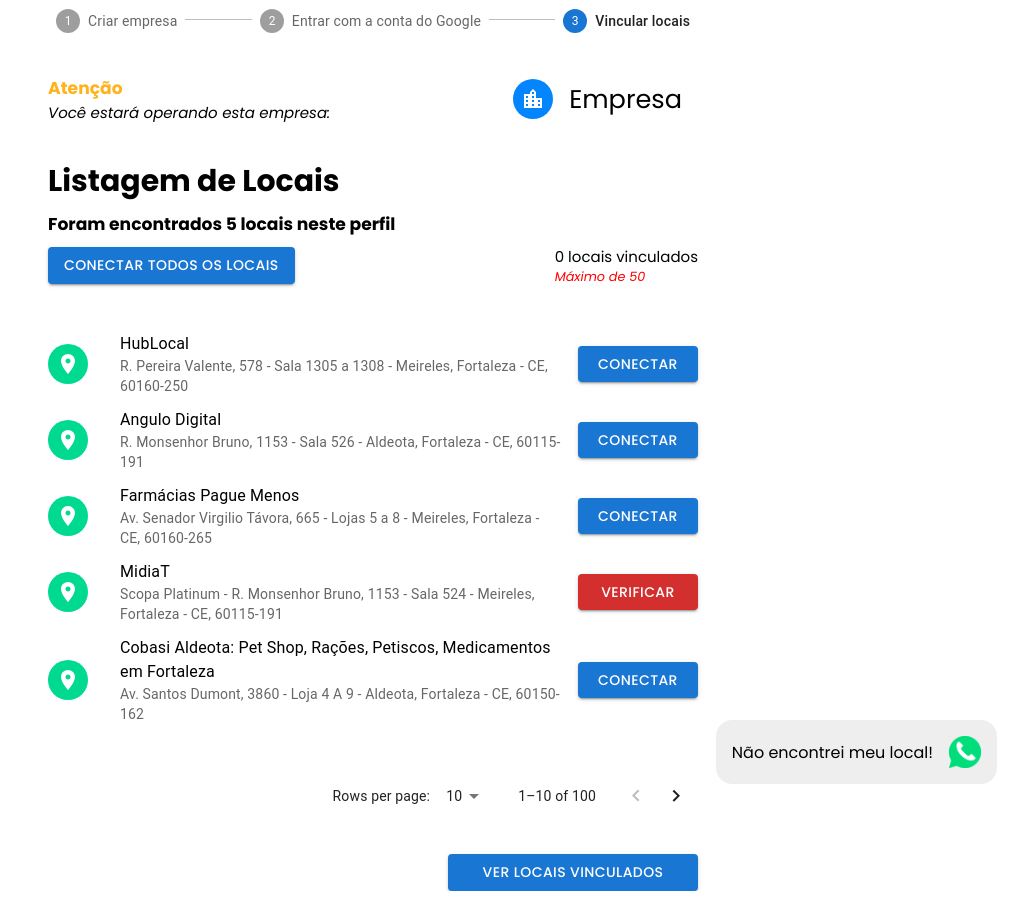
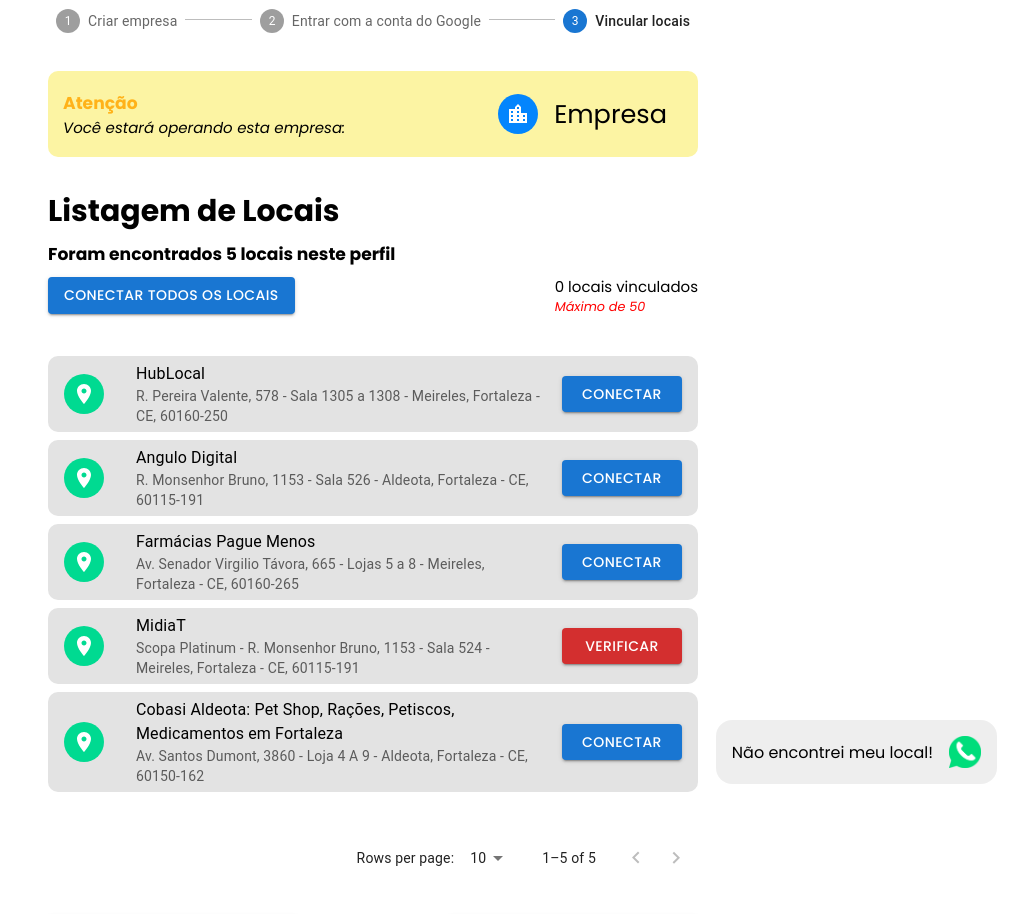
Before and after one commit to Seiixas/hubthon, a React (Vite) app: page /platform-link in a window 1280 px wide. Shown: the top 914 px of the page, without its empty margins (267-1280 px from the left). Before the commit the page ends 891 px from the top, so only its background shows below. Built offline with nearby package versions, Linux system fonts and the light colour scheme.

Commit message:
[feature/HUBL-1]: estilizar página de tabela de locais

```diff
--- a/src/components/Stepper.tsx
+++ b/src/components/Stepper.tsx
@@ -16,7 +16,7 @@
 
   return (
     <>
-      <Stepper nonLinear activeStep={step}>
+      <Stepper sx={{ pointerEvents: 'none' }} nonLinear activeStep={step}>
         {steps.map((label, index) => (
           <Step key={label} completed={completed[index]}>
             <StepButton color="inherit" onClick={() => {}}>
--- a/src/pages/platform-link/platform-link.tsx
+++ b/src/pages/platform-link/platform-link.tsx
@@ -169,6 +169,9 @@
               gridTemplateColumns: "auto auto",
               gap: "1rem",
               alignItems: "center",
+              backgroundColor: '#FCF4A3',
+              padding: '15px',
+              borderRadius: '10px'
             }}
           >
             <Box sx={{ display: "flex", flexDirection: "column" }}>
@@ -197,7 +200,7 @@
           style={{ display: "flex", flexDirection: "column", gap: "2rem" }}
         >
           <header
-            style={{ display: "flex", flexDirection: "column", gap: ".5rem" }}
+            style={{ display: "flex", flexDirection: "column", gap: ".5rem"}}
           >
             <h3>Listagem de Locais</h3>
             <h6>Foram encontrados {totalOfLocations} locais neste perfil</h6>
@@ -225,6 +228,9 @@
                 width: "100%",
                 maxWidth: 650,
                 bgcolor: "background.paper",
+                display: 'flex',
+                flexDirection: 'column',
+                gap: '.5rem'
               }}
             >
               {locationsData.map((location) => (
@@ -233,7 +239,9 @@
                     display: "grid",
                     gridTemplateColumns: "auto auto 120px",
                     gap: "1rem",
-                    padding: "0",
+                    padding: "0 16px",
+                    backgroundColor: '#e3e3e3',
+                    borderRadius: '10px',
                   }}
                   key={location.id}
                 >
@@ -275,13 +283,23 @@
         </Dialog>
         <TablePagination
           component="div"
-          count={100}
-          page={page}
+          count={5}
+          page={0}
           onPageChange={handleChangePage}
           rowsPerPage={rowsPerPage}
           onRowsPerPageChange={handleChangeRowsPerPage}
         />
-        <footer style={{ display: "flex", justifyContent: "flex-end" }}>
+        <footer style={{ display: "flex", justifyContent: "space-between" }}>
+          <Button
+            variant="contained"
+            sx={{ width: "250px" }}
+            onClick={() => {
+              navigate("/link-google");
+            }}
+            color="inherit"
+          >
+            Voltar
+          </Button>
           <Button
             variant="contained"
             sx={{ width: "250px" }}
```
